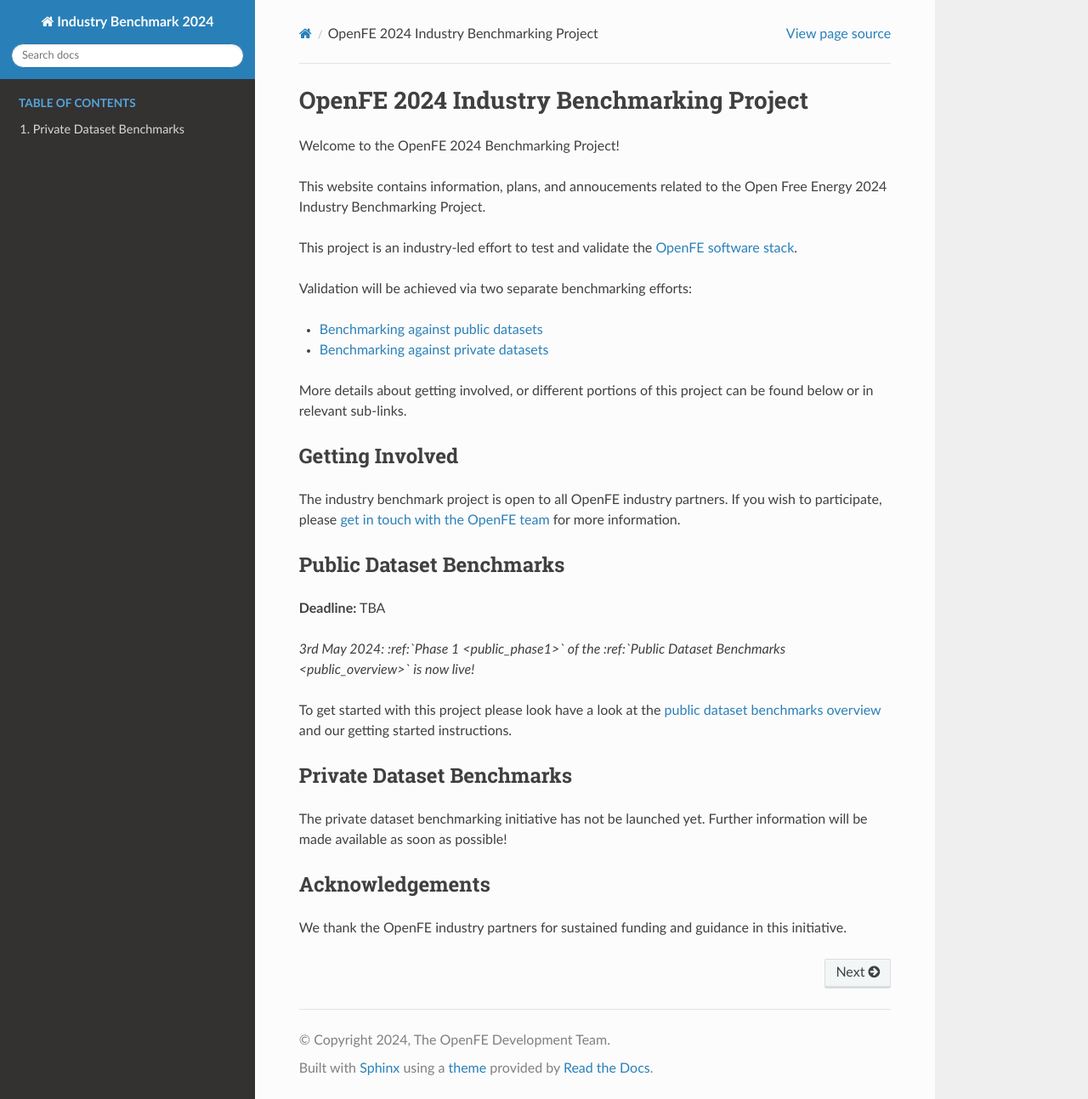
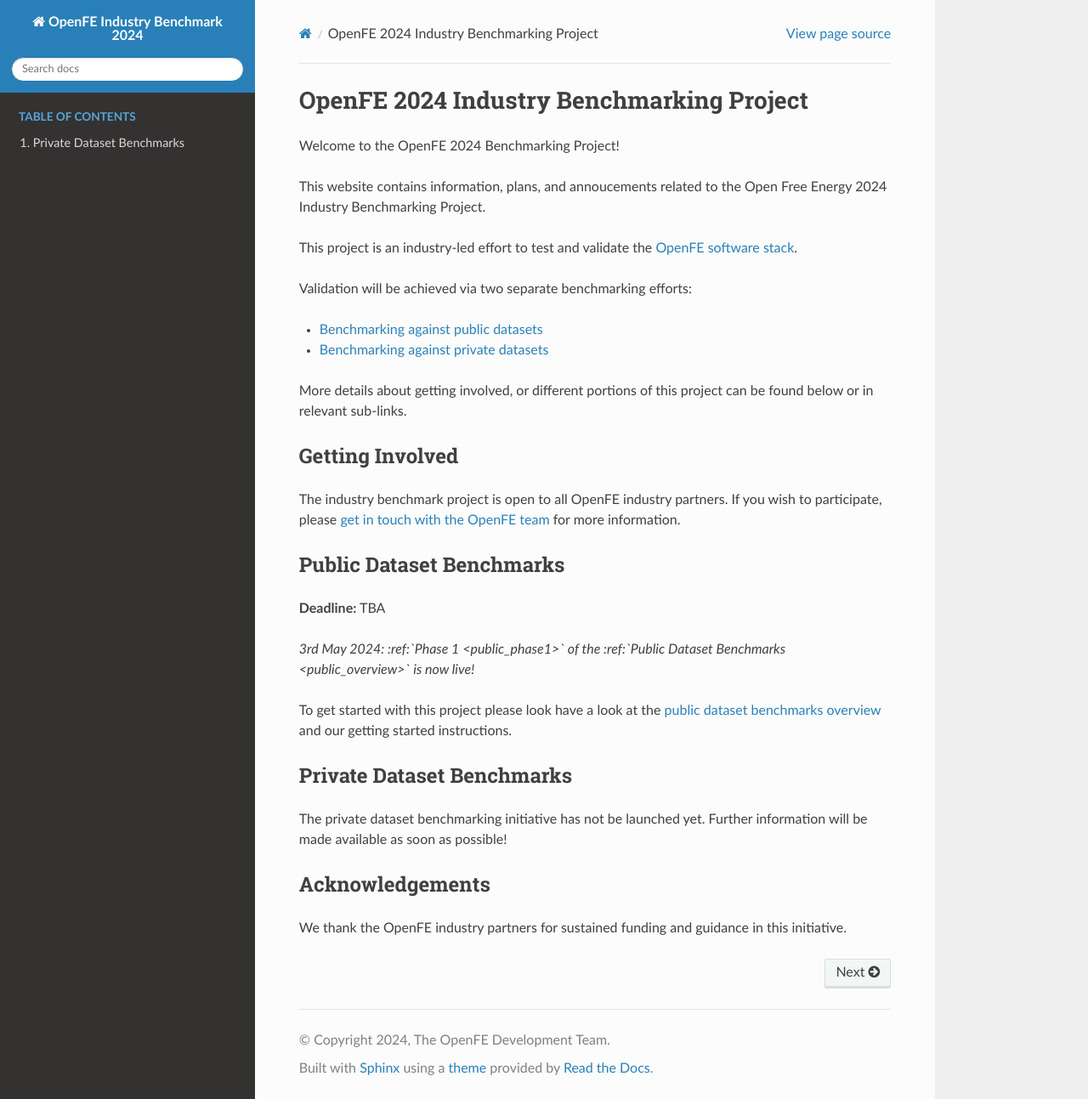
Before and after one commit to OpenFreeEnergy/IndustryBenchmarks2024, a Sphinx documentation site: the page built from docs/source/index.rst, in a window 1280 px wide and 1293 px high. Shown: the whole window at 85% size. Built offline with Sphinx 7.4.7 and the Read the Docs theme 2.0.0, drawn with Linux system fonts in a browser that asks for light colours; pages that are not in the unit, such as notebooks, are missing from menus.

Commit message:
update project name

```diff
--- a/docs/source/conf.py
+++ b/docs/source/conf.py
@@ -17,7 +17,7 @@
 
 # -- Project information -----------------------------------------------------
 
-project = 'Industry Benchmark 2024'
+project = 'OpenFE Industry Benchmark 2024'
 copyright = '2024, The OpenFE Development Team'
 author = 'The OpenFE Development Team'
 
```
